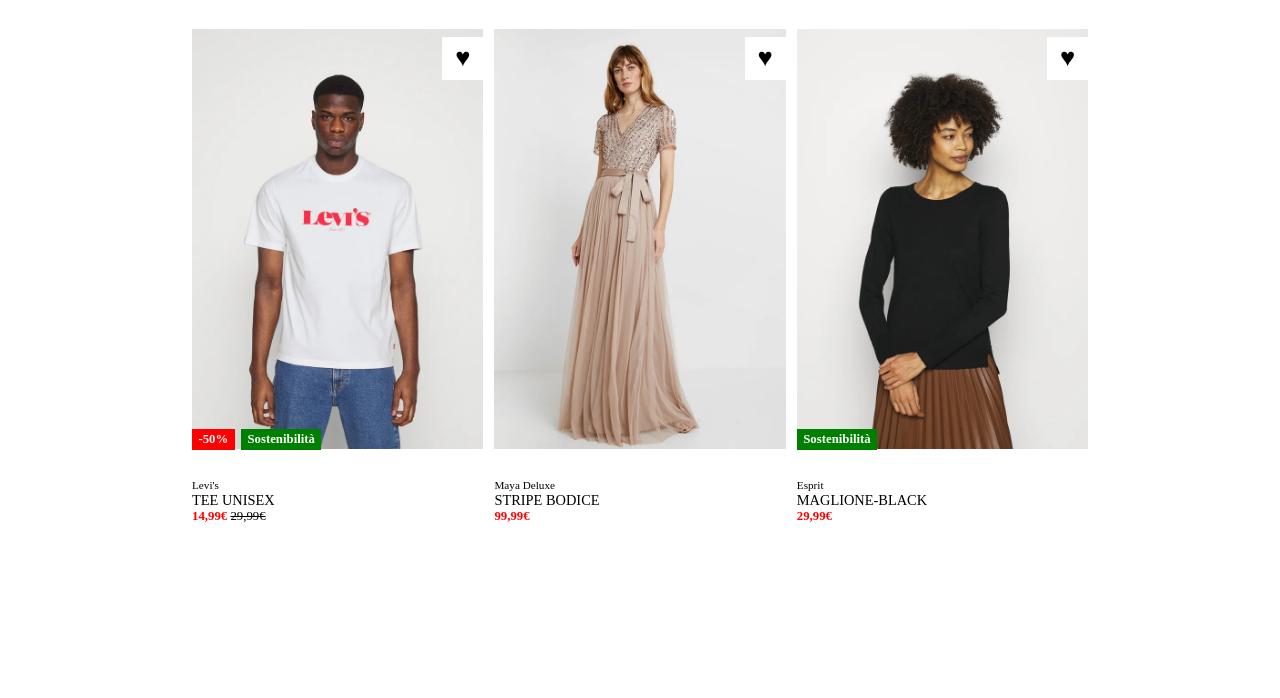
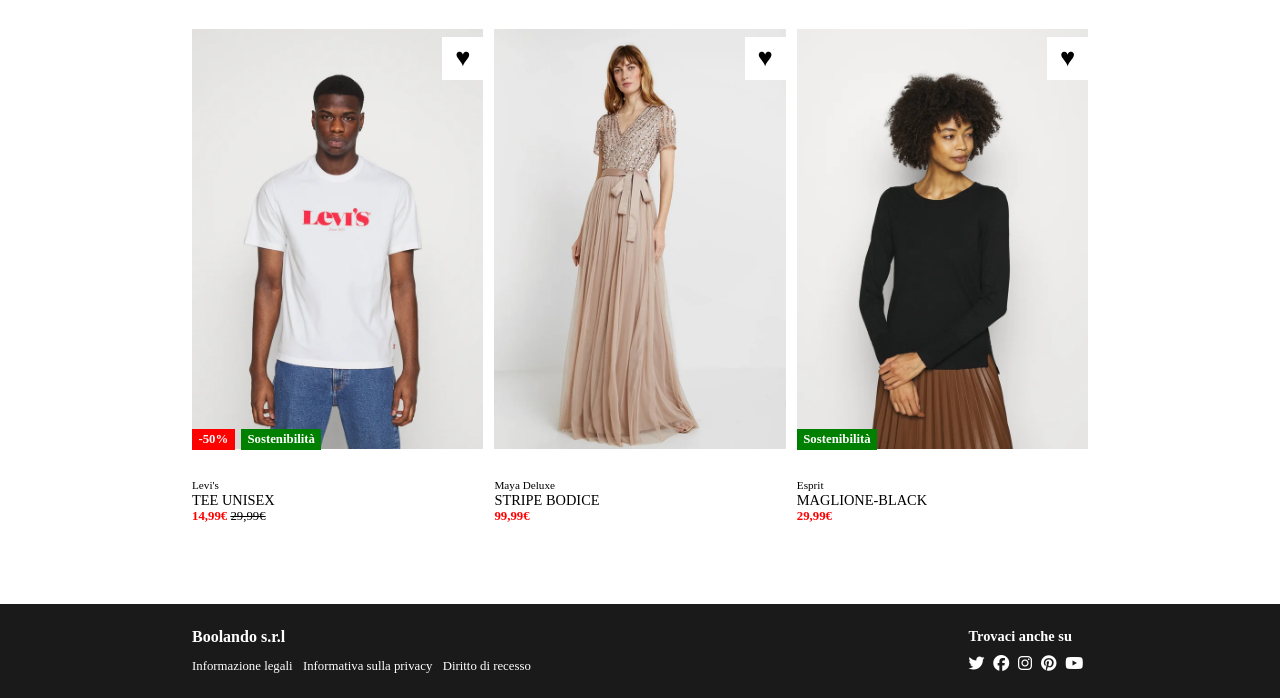
Before and after one commit to briancosentino/html-css-boolando, a plain HTML site: page index.html in a window 1280 px wide. Shown: the part 594-1292 px from the top of the page. Before the commit the page ends 1198 px from the top, so only its background shows below. Drawn offline with Linux system fonts and the light colour scheme.

Commit message:
add footer

```diff
--- a/css/style.css
+++ b/css/style.css
@@ -19,6 +19,7 @@ nav{
     color: var(--bl-primary-light);
     width: 100%;
     padding: 1rem 0;
+    z-index: 15;
     .categories{
         display: flex;
         gap: .5rem;
@@ -62,6 +63,7 @@ nav{
 }
 .card{
     width: 32.5%;
+    max-width: 310px;
     position: relative;
     img{
         max-width: 100%;
@@ -132,3 +134,35 @@ nav{
         text-decoration: none;
     }
 }
+footer{
+    background-color: var(--bl-footer-bg);
+    padding: 1.5rem 0;
+    span{
+        display: block;
+        color: var(--bl-primary-light);
+        margin-bottom: .6rem;
+        font-weight: 600;
+    }
+    a{
+        text-decoration: none;
+        color: var(--bl-primary-light);
+        margin-right: .4rem;
+        font-size: .8rem;
+    }
+}
+.w-70{
+    width: 70%;
+    margin: auto;
+    display: flex;
+    justify-content: space-between;
+}
+.footer-icon{
+    i{
+        color: var(--bl-primary-light);
+        margin-right: .3rem;
+    }
+    span{
+        font-size: .9rem;
+    }
+
+}
--- a/index.html
+++ b/index.html
@@ -124,7 +124,25 @@
         </div>
     </main>
     <!-- main -->
-    <footer></footer>
+    <footer>
+        <div class="w-70">
+            <div class="footer-contact">
+                <span>Boolando s.r.l</span>
+                <a href="">Informazione legali</a>
+                <a href="">Informativa sulla privacy</a>
+                <a href="">Diritto di recesso</a>
+            </div>
+            <div class="footer-icon">
+                <span>Trovaci anche su</span>
+                <i class="fa-brands fa-twitter"></i>
+                <i class="fa-brands fa-facebook"></i>
+                <i class="fa-brands fa-instagram"></i>
+                <i class="fa-brands fa-pinterest"></i>
+                <i class="fa-brands fa-youtube"></i>
+            </div>
+        </div>
+
+    </footer>
     <!-- footer -->
 </body>
 </html>
```
